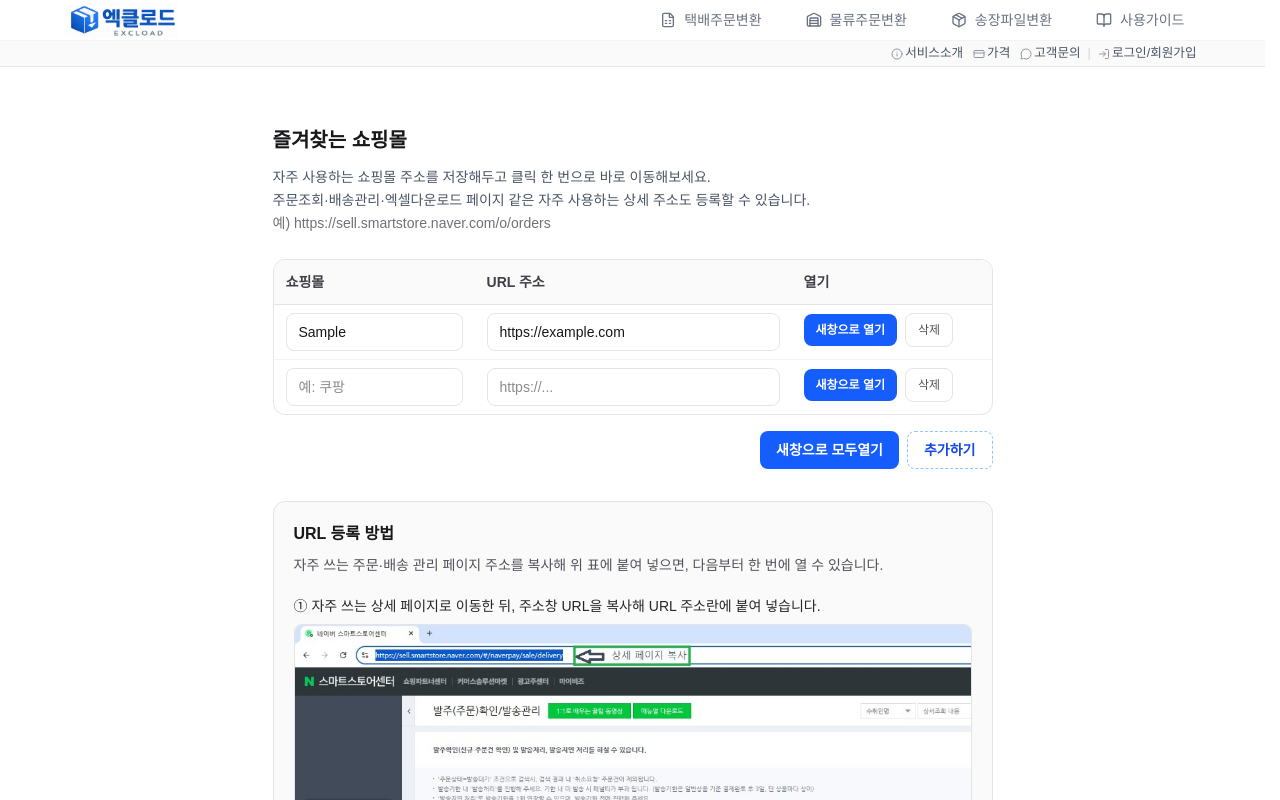
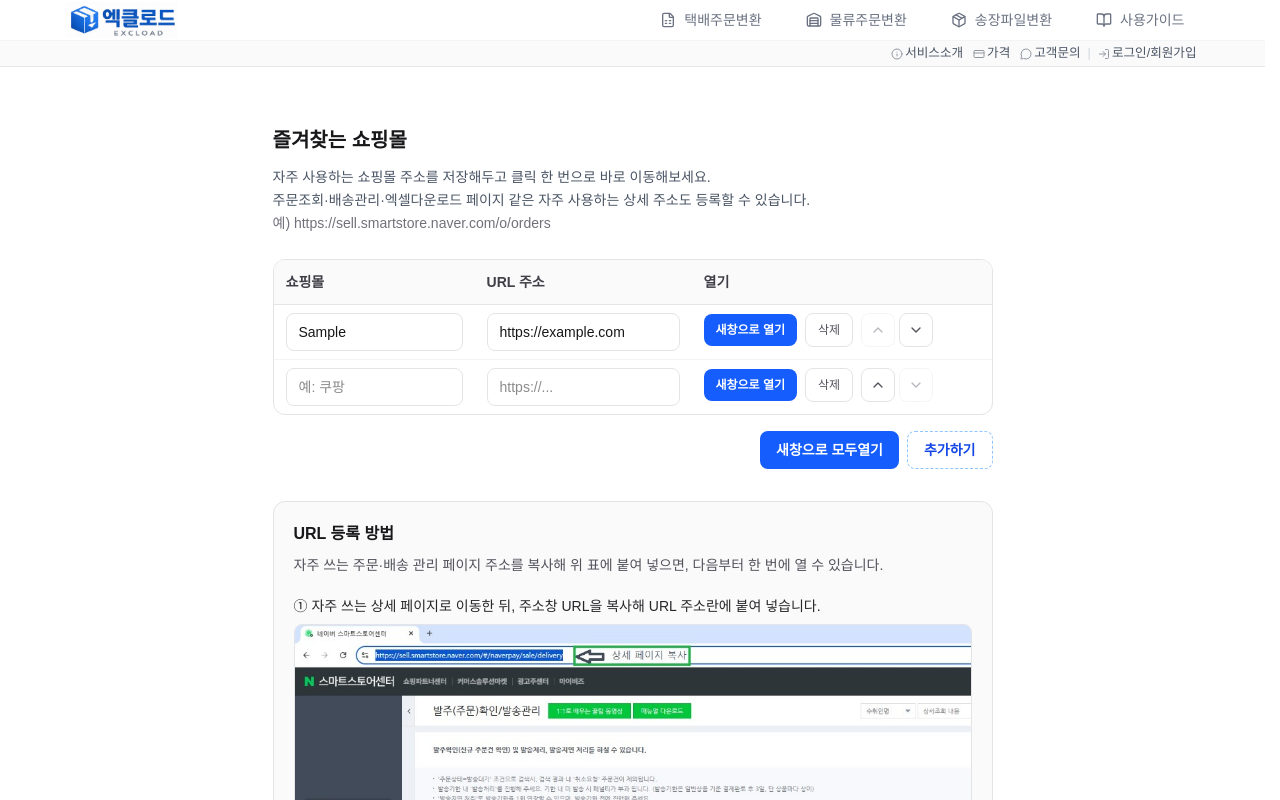
Before and after one commit to a01083475766-bit/excload, a Next.js app: page /order/fetch in a window 1280 px wide. Both pictures are taken after typing "Sample", "https://example.com" into the empty fields and a click on the button "추가하기". Shown: the top 800 px of the page. Built offline with nearby package versions, Linux system fonts and the light colour scheme; no server answers; the database is empty.

Commit message:
세모행수정

```diff
--- a/app/components/FavoriteMallsPanel.tsx
+++ b/app/components/FavoriteMallsPanel.tsx
@@ -1,6 +1,7 @@
 "use client";
 
 import { useCallback, useEffect, useRef, useState } from "react";
+import { ChevronDown, ChevronUp } from "lucide-react";
 import { useUserStore } from "@/app/store/userStore";
 import {
   createEmptyFavoriteMallEntry,
@@ -46,6 +47,26 @@ export default function FavoriteMallsPanel() {
     setEntries((prev) => {
       if (prev.length <= 1) return prev;
       return prev.filter((row) => row.id !== id);
+    });
+  }, []);
+
+  const moveRowUp = useCallback((id: string) => {
+    setEntries((prev) => {
+      const index = prev.findIndex((row) => row.id === id);
+      if (index <= 0) return prev;
+      const next = [...prev];
+      [next[index - 1], next[index]] = [next[index], next[index - 1]];
+      return next;
+    });
+  }, []);
+
+  const moveRowDown = useCallback((id: string) => {
+    setEntries((prev) => {
+      const index = prev.findIndex((row) => row.id === id);
+      if (index < 0 || index >= prev.length - 1) return prev;
+      const next = [...prev];
+      [next[index], next[index + 1]] = [next[index + 1], next[index]];
+      return next;
     });
   }, []);
 
@@ -97,13 +118,13 @@ export default function FavoriteMallsPanel() {
               <th className="px-3 py-3 font-semibold text-zinc-700 dark:text-zinc-300">
                 URL 주소
               </th>
-              <th className="px-3 py-3 font-semibold text-zinc-700 dark:text-zinc-300 w-[200px]">
+              <th className="px-3 py-3 font-semibold text-zinc-700 dark:text-zinc-300 w-[300px]">
                 열기
               </th>
             </tr>
           </thead>
           <tbody>
-            {entries.map((row) => (
+            {entries.map((row, index) => (
               <tr
                 key={row.id}
                 className="border-b border-zinc-100 last:border-b-0 dark:border-zinc-800"
@@ -143,6 +164,30 @@ export default function FavoriteMallsPanel() {
                       >
                         삭제
                       </button>
+                    ) : null}
+                    {entries.length > 1 ? (
+                      <div className="flex shrink-0 gap-1">
+                        <button
+                          type="button"
+                          onClick={() => moveRowUp(row.id)}
+                          disabled={index === 0}
+                          title="위로 이동"
+                          aria-label="위로 이동"
+                          className="rounded-lg border border-zinc-200 px-2 py-2 text-zinc-600 hover:bg-zinc-50 disabled:cursor-not-allowed disabled:opacity-40 disabled:hover:bg-transparent dark:border-zinc-700 dark:text-zinc-400 dark:hover:bg-zinc-800 dark:disabled:hover:bg-transparent"
+                        >
+                          <ChevronUp className="h-4 w-4" aria-hidden />
+                        </button>
+                        <button
+                          type="button"
+                          onClick={() => moveRowDown(row.id)}
+                          disabled={index === entries.length - 1}
+                          title="아래로 이동"
+                          aria-label="아래로 이동"
+                          className="rounded-lg border border-zinc-200 px-2 py-2 text-zinc-600 hover:bg-zinc-50 disabled:cursor-not-allowed disabled:opacity-40 disabled:hover:bg-transparent dark:border-zinc-700 dark:text-zinc-400 dark:hover:bg-zinc-800 dark:disabled:hover:bg-transparent"
+                        >
+                          <ChevronDown className="h-4 w-4" aria-hidden />
+                        </button>
+                      </div>
                     ) : null}
                   </div>
                 </td>
```
